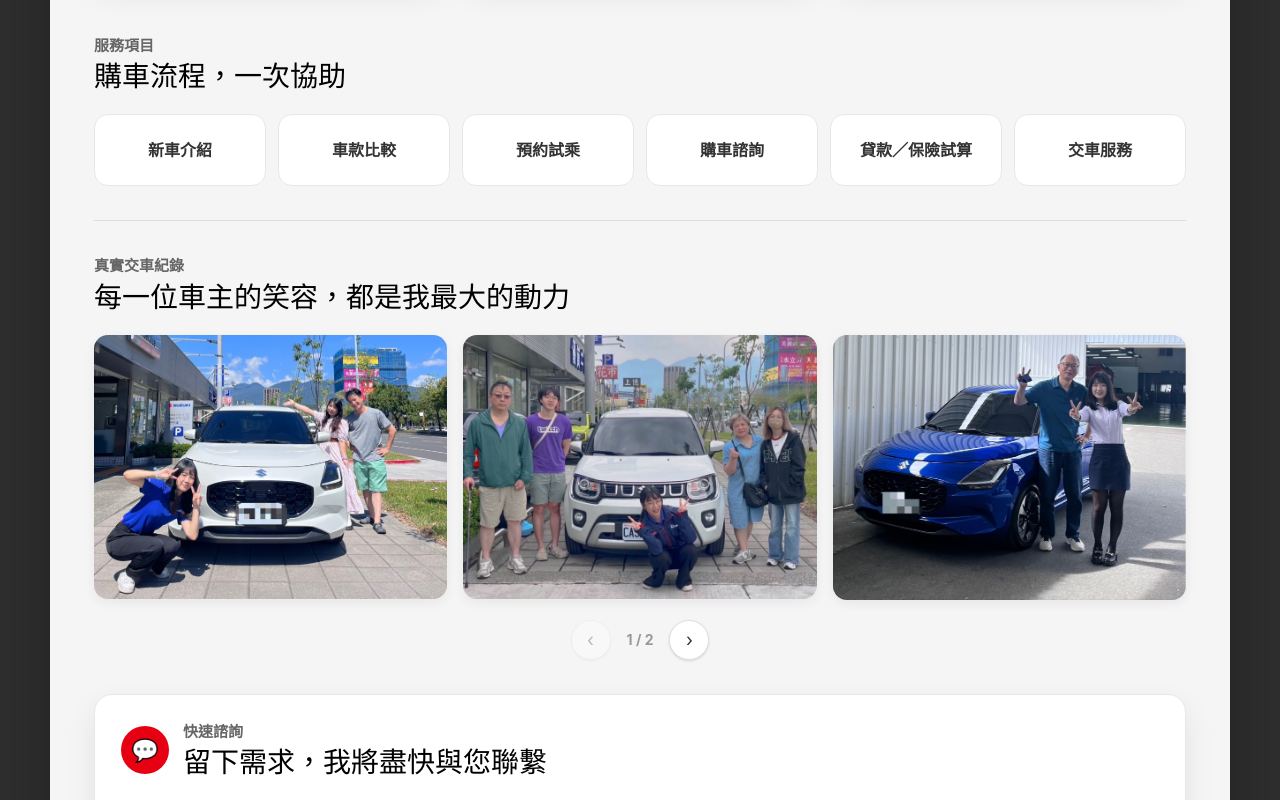
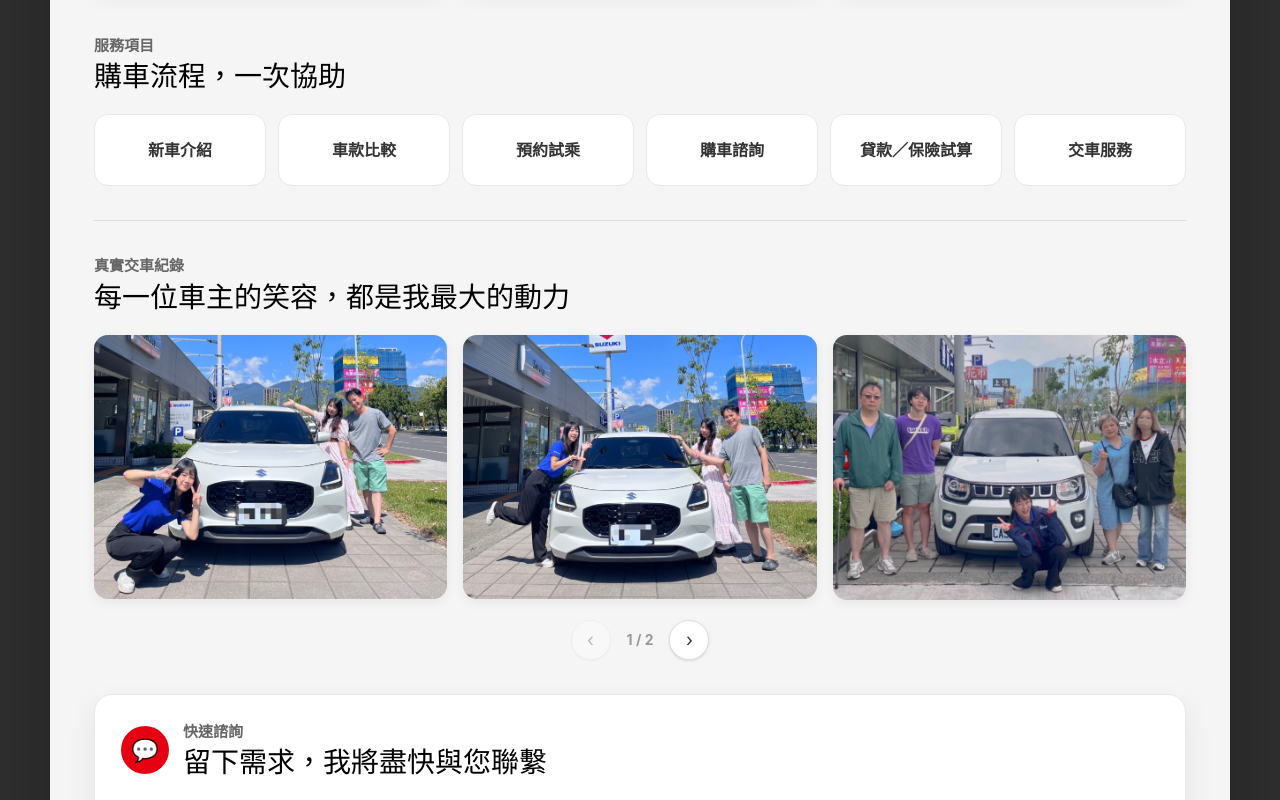
Before and after one commit to claweeAI/suzuki-sales-website, a Next.js app: page / in a window 1280 px wide. Shown: the part 1452-2252 px from the top of the page. Built offline with nearby package versions, Linux system fonts and the light colour scheme.

Commit message:
feat: 交車照片改為動態讀取圖片清單，新增 API route

```diff
--- /dev/null
+++ b/src/app/api/delivery/route.ts
@@ -0,0 +1,19 @@
+import { NextResponse } from "next/server";
+import { readdirSync } from "fs";
+import path from "path";
+
+export const dynamic = "force-dynamic";
+
+export function GET() {
+  const dir = path.join(process.cwd(), "public", "images");
+  let files: string[] = [];
+  try {
+    files = readdirSync(dir)
+      .filter((f) => f.startsWith("delivery-") && f.endsWith(".jpg"))
+      .map((f) => f.replace("delivery-", "").replace(".jpg", ""))
+      .sort((a, b) => Number(a) - Number(b));
+  } catch {
+    // directory doesn't exist yet
+  }
+  return NextResponse.json({ images: files });
+}
--- a/src/app/page.tsx
+++ b/src/app/page.tsx
@@ -4,12 +4,20 @@ import { useState, useRef, useEffect, useCallback } from "react";
 import { dealer, cars, services, usageOptions, budgetRanges, type Car } from "@/data/site";
 
 function DeliveryCarousel() {
-  const IMAGES = [1,3,4,5,2];
+  const [images, setImages] = useState<string[]>([]);
+  const [idx, setIdx] = useState(0);
   const PER_PAGE = 3;
-  const max = Math.ceil(IMAGES.length / PER_PAGE) - 1;
-  const [idx, setIdx] = useState(0);
 
-  const page = IMAGES.slice(idx * PER_PAGE, idx * PER_PAGE + PER_PAGE);
+  useEffect(() => {
+    fetch("/api/delivery")
+      .then((r) => r.json())
+      .then((d) => setImages(d.images || []));
+  }, []);
+
+  if (images.length === 0) return null;
+
+  const max = Math.max(0, Math.ceil(images.length / PER_PAGE) - 1);
+  const page = images.slice(idx * PER_PAGE, idx * PER_PAGE + PER_PAGE);
 
   return (
     <div className="relative">
@@ -324,7 +332,8 @@ export default function HomePage() {
           width: 138px;
           height: 94px;
           border-radius: 8px 8px 16px 16px;
-          background: linear-gradient(180deg, #f20a1e 0%, ${R} 58%, #a9000d 100%);
+          background: linear-gradient(180deg, #5f7042 0%, #475735 58%, #2f3b27 100%);
+          box-shadow: inset 0 -12px 0 rgba(0,0,0,0.18), 0 10px 18px rgba(71,87,53,0.16);
         }
         .car-shape.jimny::before {
           left: 24px;
```
